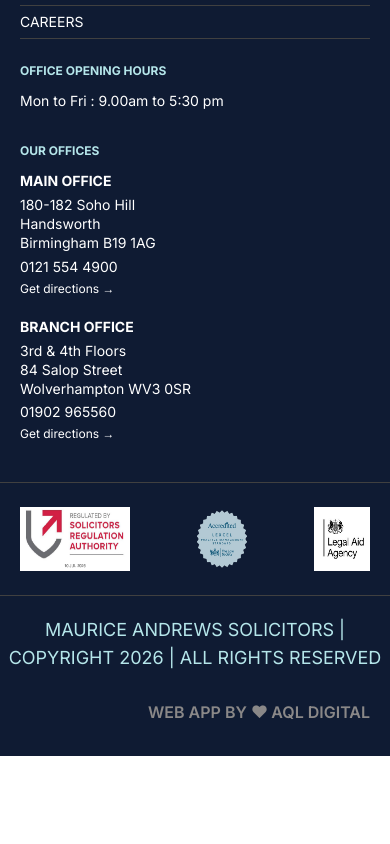
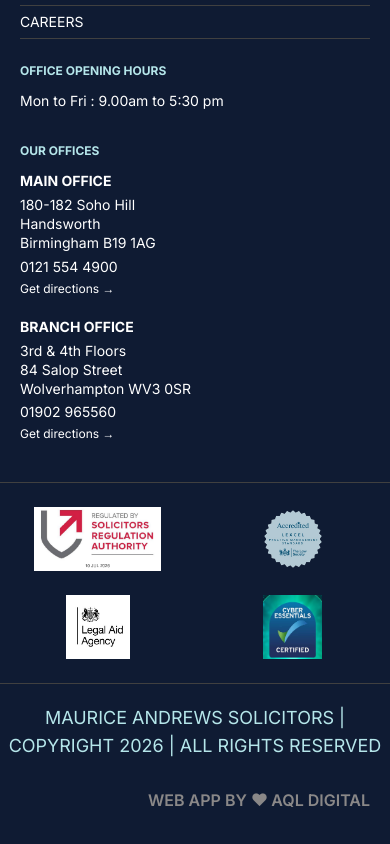
Before and after one commit to mauriceandrewswebsite-lab/maurice-andrews-solicitors, a Next.js app: page /career in a window 390 px wide. Shown: the part 3779-4623 px from the top of the page. Before the commit the page ends 4535 px from the top, so only its background shows below. Built offline with nearby package versions, Linux system fonts and the light colour scheme.

Commit message:
Add Cyber Essentials 2026 badge to footer (2x2 grid on mobile, single row on desktop)

```diff
--- a/src/components/Footer.tsx
+++ b/src/components/Footer.tsx
@@ -62,7 +62,7 @@ export default function Footer() {
           ))}
         </div>
       </div>
-      <div className="mx-auto flex max-w-[1200px] items-center justify-center gap-16 border-t border-grey px-5 py-6">
+      <div className="mx-auto grid max-w-[1200px] grid-cols-2 place-items-center gap-x-10 gap-y-6 border-t border-grey px-5 py-6 sm:flex sm:items-center sm:justify-center sm:gap-10">
         <a href="https://www.sra.org.uk/consumers/register/organisation/?sraNumber=637667&prevSearchText=Maurice%20Andrews%20solictors&prevSearchFilter=Firm" target="_blank" rel="noopener noreferrer" aria-label="SRA Authorised & Regulated">
           <img src="/assets/sra-regulated.png" alt="SRA Regulated" className="h-16 w-auto" />
         </a>
@@ -71,6 +71,9 @@ export default function Footer() {
         </a>
         <a href="https://www.gov.uk/legal-aid" target="_blank" rel="noopener noreferrer" aria-label="Legal Aid Agency">
           <img src="/assets/legal-aid-logo.png" alt="Legal Aid Agency" className="h-16 w-auto" />
+        </a>
+        <a href="https://www.cyberessentials.ncsc.gov.uk/" target="_blank" rel="noopener noreferrer" aria-label="Cyber Essentials Certified 2026">
+          <img src="/assets/cyber-essentials-badge.png" alt="Cyber Essentials Certified 2026" className="h-16 w-auto" />
         </a>
       </div>
       <div className="border-t border-grey py-5 text-center text-lg text-accent">MAURICE ANDREWS SOLICITORS | COPYRIGHT 2026 | ALL RIGHTS RESERVED</div>
```
Also changed, not shown: public/assets/cyber-essentials-badge.png (added), 37 other files (tests, documents, lock files or other folders).
